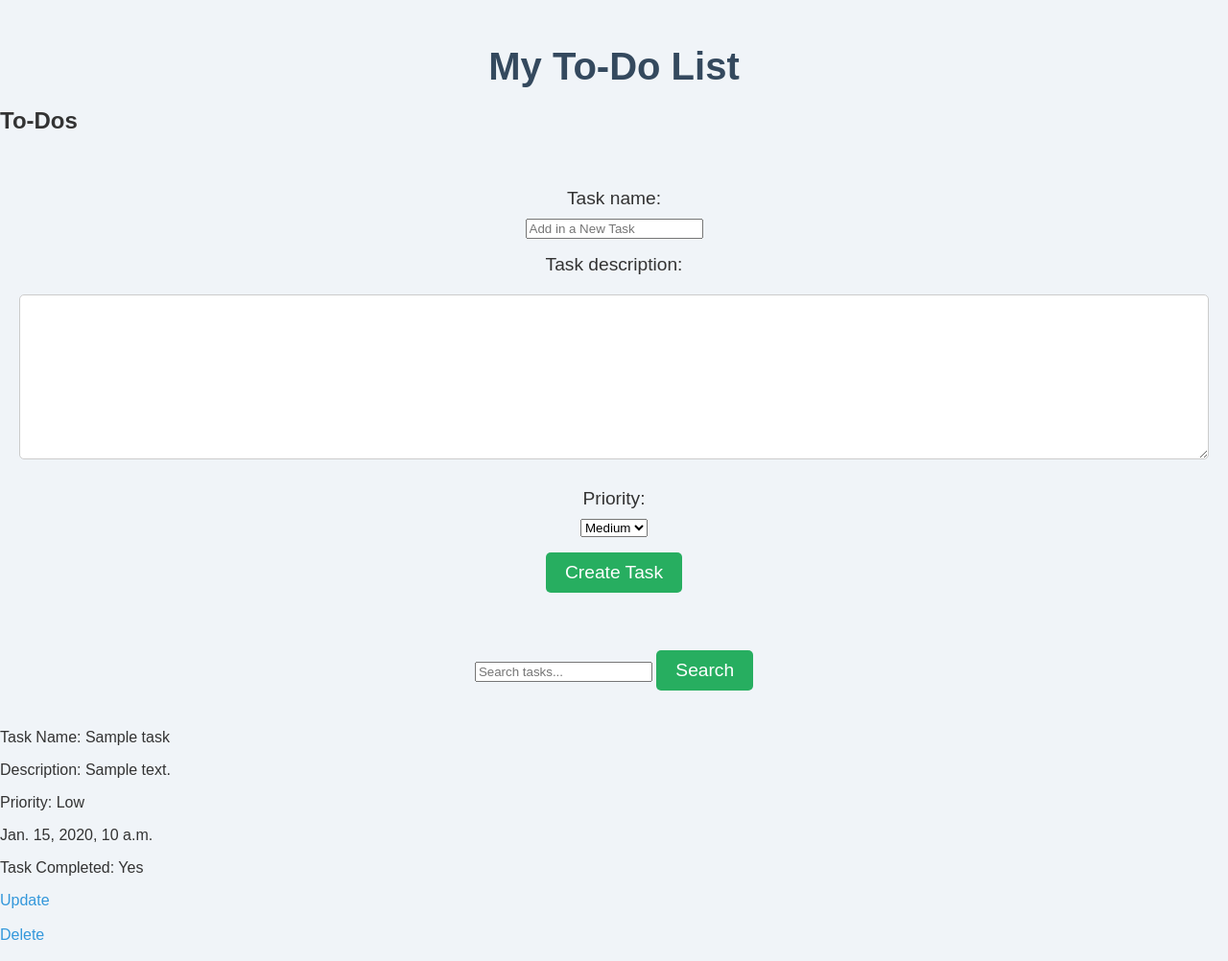
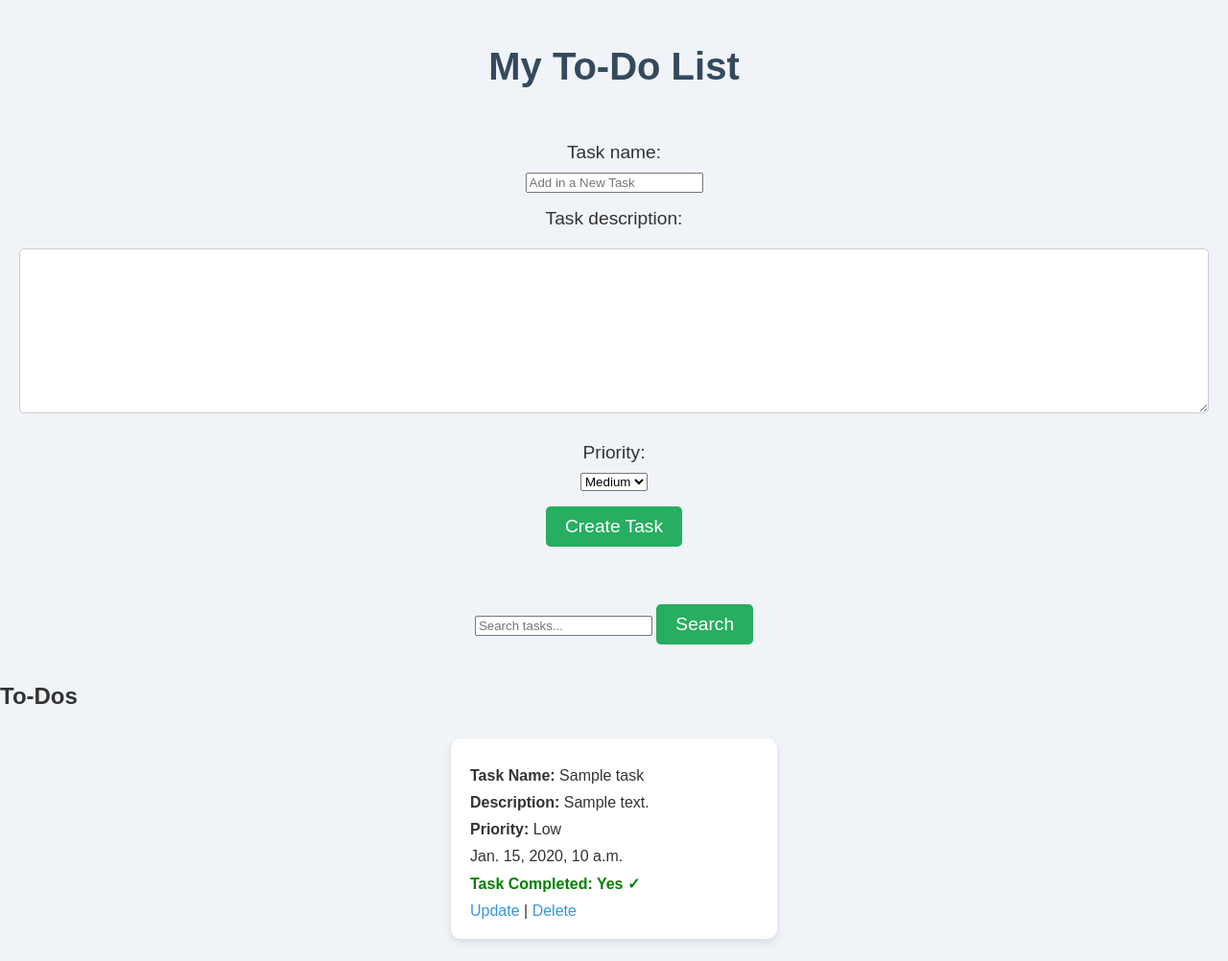
Before and after one commit to DePaul-CSC-394-401/mini-project-team-1, a Django app: page /tasks/ in a window 1280 px wide. Shown: the whole page at 96% size. Run offline with Django 5.2, Linux system fonts and the light colour scheme; tables that the repository leaves empty hold one stand-in row (values such as "Sample post").

Commit message:
updated css, did code refactoring on multiple files and made taskList appear neater

```diff
--- a/static/css/main.css
+++ b/static/css/main.css
@@ -230,3 +230,47 @@ a:hover {
 .header-container a:hover {
     text-decoration: underline;
 }
+
+/* Task Grid Styles */
+.task-grid {
+    display: flex;
+    flex-wrap: wrap;
+    gap: 20px;
+    justify-content: center;
+}
+
+.task-card {
+    background-color: #fff;
+    padding: 20px;
+    border-radius: 10px;
+    box-shadow: 0 4px 8px rgba(0, 0, 0, 0.1);
+    width: 300px; /* Adjust the width for how large the cards should be */
+    margin: 10px;
+}
+
+.task-card p {
+    margin: 10px 0;
+}
+
+.task-card a {
+    color: #3498db;
+    text-decoration: none;
+}
+
+.task-card a:hover {
+    text-decoration: underline;
+}
+
+.high-priority-icon {
+    color: red;
+    font-size: large;
+    font-weight: bold;
+    margin-left: 5px;
+}
+
+.complete-checkmark{
+    color: green;
+    font-size: medium;
+    font-weight: bold;
+    margin-left: 5px;
+}
--- a/templates/tasks.html
+++ b/templates/tasks.html
@@ -15,7 +15,8 @@
     </div>
 
     <h1> My To-Do List</h1>
-    <h2>To-Dos</h2>
+
+    <div class="task-list">
 
         <!-- Task creation form -->
         <form action='/tasks/' method="POST">
@@ -35,25 +36,32 @@
             <p style="color: red;">{{ error_message }}</p>
         {% endif %}
 
-    <!-- Display tasks with priority -->
+        <h2>To-Dos</h2>
+        <!-- Display tasks in a neater, grid-like style -->
+        <div class="task-grid">
             {% for task in tasks %}
-        <div>
-            <p>Task Name: {{ task.task_name }}</p>
-            <p>Description: {{ task.task_description }}</p>
-            <p>Priority: {{ task.priority }}</p>  <!-- Display the priority -->
+            <div class="task-card">
+                <p><strong>Task Name:</strong> {{ task.task_name }}</p>
+                <p><strong>Description:</strong> {{ task.task_description }}</p>
+                <p><strong>Priority:</strong>
+                    {{ task.priority }}
+                    {% if task.priority == 'High' %}
+                        <span class="high-priority-icon">!</span> <!-- Add icon for High priority -->
+                    {% endif %}
+                </p>
                 <p>{{ task.created_at }}</p>
                 {% if task.completed %}
-                <p> Task Completed: Yes</p>
+                    <p class="complete-checkmark">Task Completed: Yes &#10003;</p>
                 {% else %}
-                <p> Task Completed: No</p>
+                    <p>Task Completed: No</p>
                 {% endif %}
-            <a href="{% url 'task_update' task.id %}"> Update</a>
-            <br><br>
-            <a href="{% url 'task_delete' task.id %}"> Delete</a>
-            <br><br>
+                <a href="{% url 'task_update' task.id %}">Update</a> |
+                <a href="{% url 'task_delete' task.id %}">Delete</a>
             </div>
             {% empty %}
-        <h3> Currently No Tasks in List</h3>
+            <h3>Currently No Tasks in List</h3>
             {% endfor %}
+        </div>
+    </div>
 </body>
 {% endblock %}
--- a/todo_app/forms.py
+++ b/todo_app/forms.py
@@ -18,3 +18,11 @@ class EmailUpdateForm(forms.ModelForm):
         widgets = {
             'email': forms.EmailInput(attrs={'placeholder': 'Update your email'}),
         }
+
+# Form for updating tasks (includes the 'completed' field)
+class TaskUpdateForm(forms.ModelForm):
+    task_name = forms.CharField(widget=forms.TextInput(attrs={'placeholder': 'Update Task Name'}))
+
+    class Meta:
+        model = Task
+        fields = ['task_name', 'task_description', 'priority', 'completed']
--- a/todo_app/views.py
+++ b/todo_app/views.py
@@ -6,7 +6,7 @@ from django.contrib.auth import update_session_auth_hash
 from django.views.generic.edit import CreateView
 from django.urls import reverse_lazy
 from .models import Task
-from .forms import TaskForm
+from .forms import TaskForm, TaskUpdateForm
 from django.contrib.auth import update_session_auth_hash
 from django.contrib.auth.forms import PasswordChangeForm
 from django.db import models
@@ -93,9 +93,9 @@ def taskList(request):
 
 def updateTask(request, pk):
     tasks = Task.objects.get(id=pk)
-    form = TaskForm(instance=tasks)
+    form = TaskUpdateForm(instance=tasks)
     if request.method == 'POST':
-        form = TaskForm(request.POST, instance=tasks)
+        form = TaskUpdateForm(request.POST, instance=tasks)
         if form.is_valid():
             form.save()
         return redirect('/tasks')
```
Also changed, not shown: templates/task_update.html (+26 -5 lines). Lines whose indentation alone changed are shown as unchanged.
